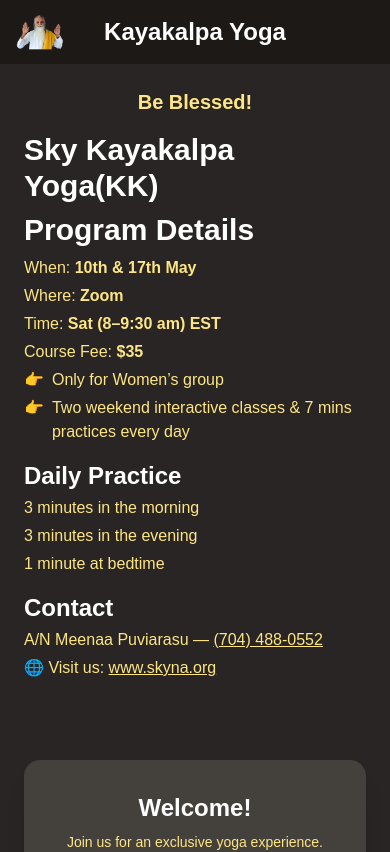
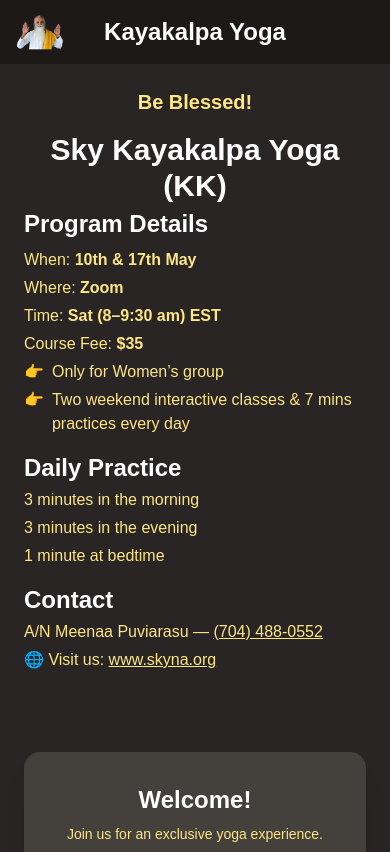
Before and after one commit to Itz-Viggy/Yoga-Registration, a Next.js app: page / in a window 390 px wide. Shown: the top 852 px of the page. Built offline with nearby package versions, Linux system fonts and the light colour scheme.

Commit message:
Cosemetic Changes

```diff
--- a/src/app/page.tsx
+++ b/src/app/page.tsx
@@ -60,10 +60,10 @@ export default function HomePage() {
       Be Blessed!
     </p>
 
-    <h2 className="text-3xl md:text-4xl font-extrabold text-white mb-2">
-      Sky Kayakalpa Yoga(KK)
+    <h2 className="text-3xl md:text-3xl font-extrabold text-center text-white mb-1">
+      Sky Kayakalpa Yoga (KK)
     </h2>
-    <h4 className="text-3xl md:text-4xl font-bold text-white mb-2">
+    <h4 className="text-2xl md:text-4xl font-bold text-white mb-2">
       Program Details
     </h4>
     <p>
```
